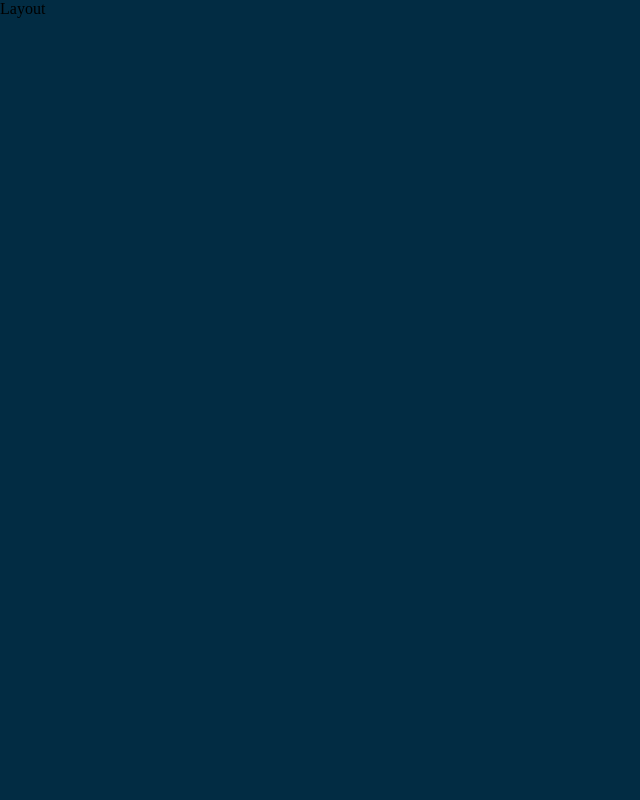
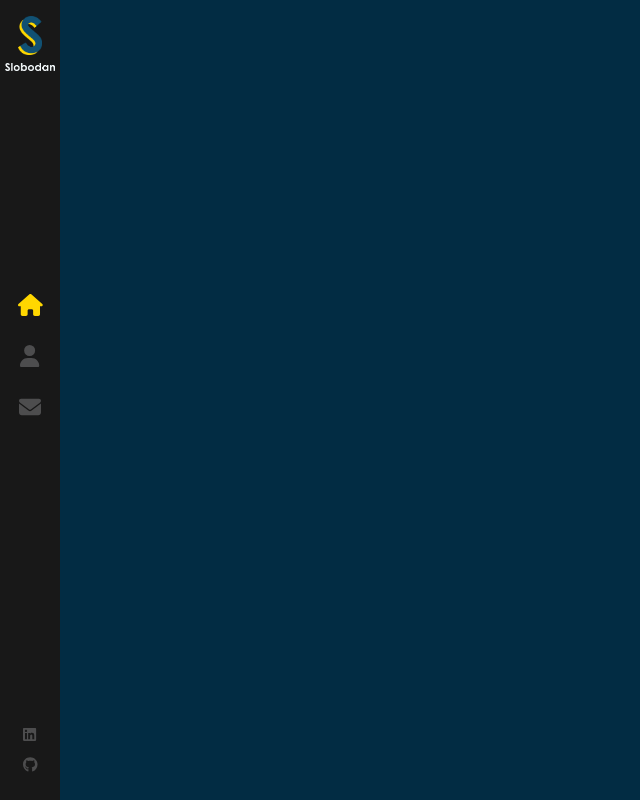
Before and after one commit to joaoLouceiro/fcc-react-portfolio, a React (Create React App) app: page / in a window 1280 px wide. Shown: the whole page, without its empty margins (0-640 px from the left). Built offline with nearby package versions, Linux system fonts and the light colour scheme.

Commit message:
Finished sidebar - Custom font not working in &.after

```diff
--- a/src/components/Layout/index.js
+++ b/src/components/Layout/index.js
@@ -1,7 +1,12 @@
+import Sidebar from '../Sidebar'
 import './index.scss'
 
 const Layout = () => {
-  return <div>Layout</div>
+  return (
+    <>
+      <Sidebar />
+    </>
+  )
 }
 
 export default Layout
--- /dev/null
+++ b/src/components/Sidebar/index.js
@@ -0,0 +1,59 @@
+import { Link, NavLink } from 'react-router-dom'
+import './index.scss'
+import LogoS from '../../assets/images/logo-s.png'
+import LogoSubtitle from '../../assets/images/logo_sub.png'
+import { FontAwesomeIcon } from '@fortawesome/react-fontawesome'
+import { faEnvelope, faHome, faUser } from '@fortawesome/free-solid-svg-icons'
+import { faGithub, faLinkedin } from '@fortawesome/free-brands-svg-icons'
+
+const Sidebar = () => (
+  <div className="nav-bar">
+    <Link className="logo" to="/">
+      <img src={LogoS} alt="logo" />
+      <img className="sub-logo" src={LogoSubtitle} alt="slobodan" />
+    </Link>
+    <nav>
+      <NavLink exact="true" activeclassname="active" to="/">
+        <FontAwesomeIcon icon={faHome} color="#4d4d4e" />
+      </NavLink>
+      <NavLink
+        exact="true"
+        activeclassname="active"
+        className="about-link"
+        to="/about"
+      >
+        <FontAwesomeIcon icon={faUser} color="#4d4d4e" />
+      </NavLink>
+      <NavLink
+        exact="true"
+        activeclassname="active"
+        className="contact-link"
+        to="/contact"
+      >
+        <FontAwesomeIcon icon={faEnvelope} color="#4d4d4e" />
+      </NavLink>
+    </nav>
+    <ul>
+      <li>
+        <a
+          target="_blank"
+          rel="noreferrer"
+          href="https://www.linkedin.com/in/joao-louceiro/"
+        >
+          <FontAwesomeIcon icon={faLinkedin} color="#4d4d4e" />
+        </a>
+      </li>
+      <li>
+        <a
+          target="_blank"
+          rel="noreferrer"
+          href="https://github.com/joaoLouceiro"
+        >
+          <FontAwesomeIcon icon={faGithub} color="#4d4d4e" />
+        </a>
+      </li>
+    </ul>
+  </div>
+)
+
+export default Sidebar
--- /dev/null
+++ b/src/components/Sidebar/index.scss
@@ -0,0 +1,125 @@
+.nav-bar {
+  background: #181818;
+  width: 60px;
+  height: 100%;
+  position: absolute;
+  top: 0;
+  z-index: 3;
+  min-height: 500px;
+
+  .logo {
+    display: block;
+    padding: 8px 0;
+
+    img {
+      display: block;
+      margin: 8px auto;
+      width: 24px;
+      height: auto;
+
+      &.sub-logo {
+        width: 50px;
+      }
+    }
+  }
+
+  nav {
+    display: block;
+    text-align: center;
+    position: absolute;
+    height: 210px;
+    top: 50%;
+    margin-top: -120px;
+    width: 100%;
+
+    a {
+      font-size: 22px;
+      color: #4d4d4e;
+      display: block;
+      line-height: 51px;
+      height: 51px;
+      position: relative;
+      text-decoration: none;
+
+      i {
+        transition: all 0.3s ease-out;
+      }
+
+      &:hover {
+        color: #ffd700;
+
+        svg {
+          opacity: 0;
+        }
+
+        &:after {
+          opacity: 1;
+        }
+      }
+
+      &:after {
+        content: '';
+        font-size: 9px;
+        letter-spacing: 2px;
+        position: absolute;
+        bottom: 0;
+        display: block;
+        width: 100%;
+        text-align: center;
+        opacity: 0;
+        -webkit-transition: all 0.3s ease-out;
+        transition: all 0.3s ease-out;
+        font: 300 'Helvetica Neue', 'sans-serif';
+        color: #444;
+      }
+
+      &:first-child {
+        &:after {
+          content: 'HOME';
+        }
+      }
+    }
+
+    a.about-link {
+      &:after {
+        content: 'ABOUT';
+      }
+    }
+
+    a.contact-link {
+      &:after {
+        content: 'CONTACT';
+      }
+    }
+
+    a.active {
+      svg {
+        color: #ffd700;
+      }
+    }
+  }
+
+  ul {
+    position: absolute;
+    bottom: 20px;
+    width: 100%;
+    display: block;
+    padding: 0;
+    list-style: none;
+    text-align: center;
+    margin: 0;
+
+    li {
+      a {
+        padding: 7px 0;
+        display: block;
+        font-size: 15px;
+        line-height: 16px;
+
+        &:hover svg {
+          color: #ffd700;
+        }
+      }
+    }
+  }
+}
--- a/src/index.css
+++ b/src/index.css
@@ -4,7 +4,8 @@
 
 body {
   margin: 0;
-  font-family: 300 11px/1.4 'Helvetica Neue', 'sans-serif';
+  font: 300 11px/1.4 'Helvetica Neue', 'sans-serif';
+  color: #444;
   background: #022c43;
   overflow: hidden;
   display: block;
--- a/src/index.js
+++ b/src/index.js
@@ -1,5 +1,5 @@
 import React from 'react'
-import ReactDOM from 'react-dom/client'
+import ReactDOM from 'react-dom'
 import './index.css'
 import App from './App'
 import reportWebVitals from './reportWebVitals'
```
